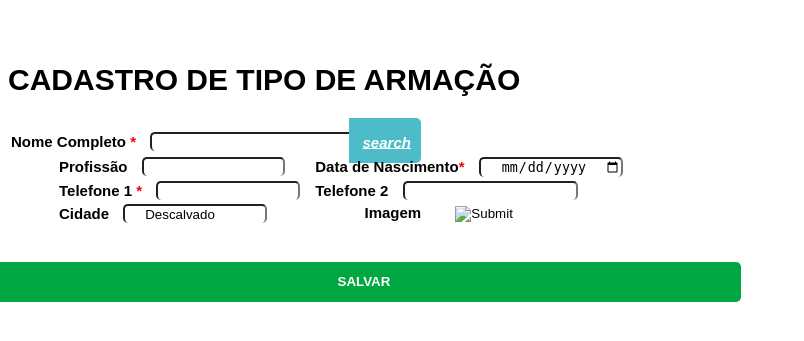
After one commit to GabrielPrata/clara-visao, a PHP site: page /clientes/includes/inc_cadCliente.php in a window 1280 px wide. The commit adds this page. Shown: the top 341 px of the page, without its empty margins (0-804 px from the left). Run offline with PHP 8.4, Linux system fonts and the light colour scheme.

Commit message:
Update day 11/07

```diff
--- a/banco.sql
+++ b/banco.sql
@@ -116,3 +116,4 @@ CREATE TABLE SITE_SETTINGS(
 
 
 INSERT INTO USUARIOS(NOME, SOBRENOME, USERNAME, EMAIL, SENHA, ADM, TELEFONE) VALUES ('Admin', 'Admin', 'admin', 'admin@admin.com', '$2y$10$OpTJpSSwmuhcMygfKg4DG.I1z/J6rtUU9sRD53BLOwB8hH.M4vnd2', 0, '12345');
+INSERT INTO SITE_SETTINGS(ATRIBUTO, VALUE1, VALUE2, VALUE3, VALUE4, VALUE5, VALUE6) VALUES ('recuperar_senha', 'seuemail@seuemail.com', 'senha_do_email', 'smtp.gmail.com', '587', '', '');
--- /dev/null
+++ b/includes/inc_cadCliente.php
@@ -0,0 +1,70 @@
+<link rel="stylesheet" href="../css/orcamentos.css?version=12" media="screen,projection">
+
+<!-- envia o formulario para a página funcoesCadastro.php-->
+<div class="container center">
+	<form action="funcoesCadastro.php?f=c&form=tipArmacao" method="POST" accept-charset="utf-8">
+		<h4 class="titulo-form">Cadastro de Tipo de Armação</h4>
+
+		<div class="cliente">
+			<table>
+				<tr>
+					<td>
+						<label class="descricao">Nome Completo<span class="obrigatorio"> *</span>
+							<input class="caixaGrande" type="text" name="txtNomeCliente" required>
+							<a href="#" class="caixaPesquisa"><i class="material-icons lupa">search</i></a>
+						</label>
+					</td>
+				</tr>
+			</table>
+
+			<table>
+
+				<tr>
+					<td>
+						<label class="descricao alinhar">Profissão
+							<input class="caixa" type="text" name="txtProfissao">
+						</label>
+					</td>
+					<td>
+						<label class="descricao">Data de Nascimento<span class="obrigatorio">*</span>
+							<input class="caixa" type="date" name="DataNascimento" required>
+						</label>
+					</td>
+				</tr>
+
+				<tr>
+					<td>
+						<label class="descricao alinhar">Telefone 1<span class="obrigatorio"> *</span>
+							<input class="caixa" type="text" name="txtTelefone1" required>
+						</label>
+					</td>
+					<td>
+						<label class="descricao">Telefone 2
+							<input class="caixa" type="text" name="txtTelefone2">
+						</label>
+					</td>
+				</tr>
+
+				<tr>
+					<td>
+						<label class="descricao alinhar">Cidade
+							<input class="caixa" type="text" name="txtCidade" value="Descalvado">
+						</label>
+					</td>
+					<td>
+						<label class="descricao alinhar">Imagem
+							<input class="caixa" type="image" name="Imagem">
+						</label>
+					</td>
+				</tr>
+			</table>
+
+			<div class="espacamento"><br><br></div>
+
+			<input type="submit" name="submit" value="Salvar" class="finalizar">
+
+		</form>
+		<div class="espacamento"><br><br></div>
+	</div>
+</form>
+</div>
--- a/includes/inc_navbar.php
+++ b/includes/inc_navbar.php
@@ -28,6 +28,7 @@
       <ul id="dropdown-menu" class="dropdown-content">
         <li><a href="cadastro.php?f=lab">Laboratório</a></li>
         <li><a href="cadastro.php?f=tipArmacao">Tipo Armação</a></li>
+        <li><a href="cadastro.php?f=cliente">Cliente</a></li>
       </ul>
     </div>
   </nav>
@@ -39,6 +40,7 @@
   <li><a href="pesquisar.php">Pesquisar</a></li>
   <li><a href="cadastro.php?f=lab">Cadastrar Laboratório</a></li>
   <li><a href="cadastro.php?f=tipArmacao">Cadastrar Tipo de Armação</a></li>
+  <li><a href="cadastro.php?f=cliente">Cadastrar Cliente</a></li>
   <li><a href="valida.php?f=leave">Sair</a></li>
 </ul>
 
--- a/src/cadastro.php
+++ b/src/cadastro.php
@@ -36,6 +36,8 @@ if (!isset($_GET['f'])) {
 		include '../includes/inc_cadLab.php';
 	} elseif ($_GET['f'] == "tipArmacao") {
 		include '../includes/inc_cadTipoArmacao.php';
+	} elseif ($_GET['f'] == "cliente") {
+		include '../includes/inc_cadCliente.php';
 	}
 
 	include '../includes/inc_footer.php';
```
